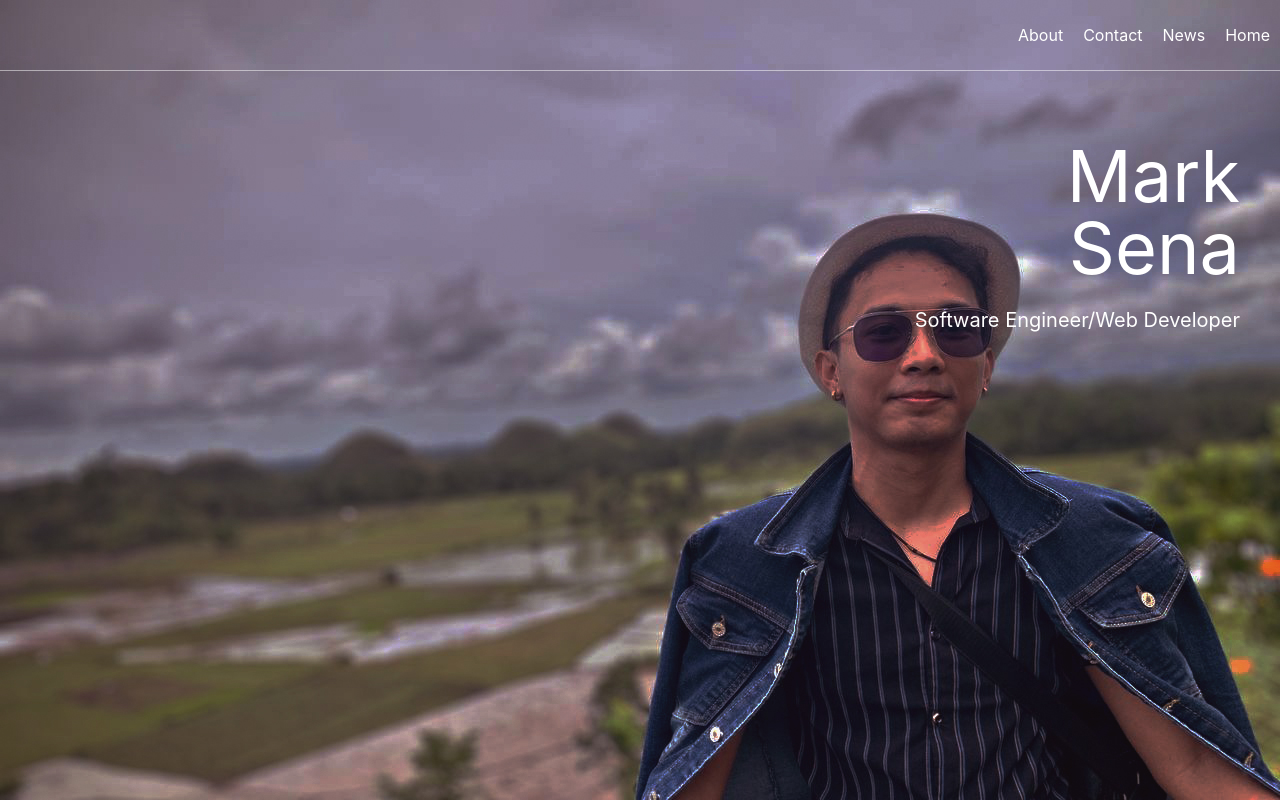
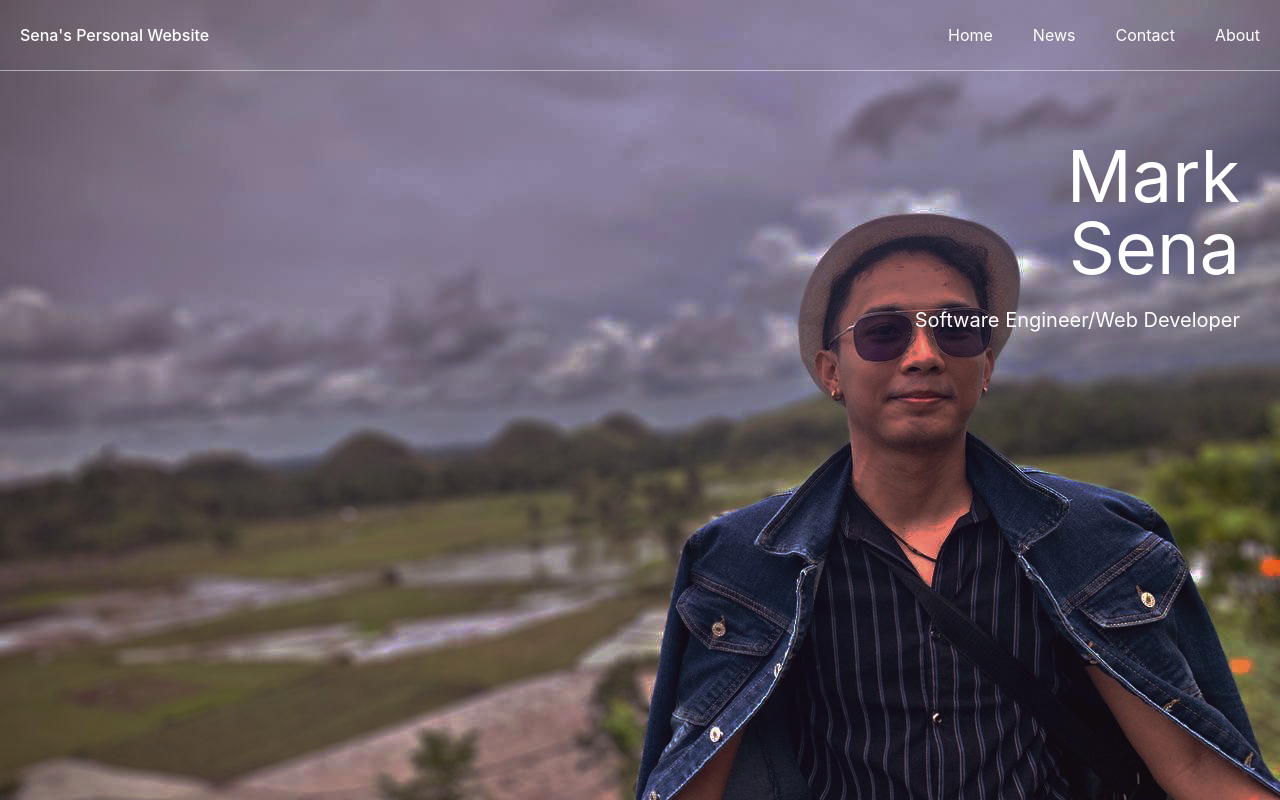
Before and after one commit to srphfthnd/johnmarksena, a React (Create React App) app: page / in a window 1280 px wide. Shown: the top 800 px of the page. Built offline with nearby package versions, Linux system fonts and the light colour scheme.

Commit message:
feature/1 added website title

```diff
--- a/src/components/navbar/Navbar.scss
+++ b/src/components/navbar/Navbar.scss
@@ -1,18 +1,34 @@
 :host {
     display: block;
+    font-family: Arial, Helvetica, sans-serif;
 }
+
+.nav-icon {
+    flex: 50%;
+
+    span {
+        float: left;
+        padding: 0 20px;
+        font-weight: 500;
+    }
+
+}
+
+.nav-selection {
+    flex: 50%;
 
     .nav-menu {
         right: 0;
         left: 0;
         top: 0;
         margin: 0;
+        float: right;
         list-style-type: none;
         vertical-align: middle;
 
         li {
-        float: right;
-        padding: 0 10px;
+            float: left;
+            padding: 0 20px;
 
             a {
                 text-decoration: none;
@@ -20,9 +36,11 @@
             }
         }
     }
+}
 
 .nav {
-    display: inline-block;
+    display: flex;
+    flex-direction: row;
     top: 0;
     position: fixed;
     background-color: rgba(255, 255, 255, .0);
@@ -36,7 +54,8 @@
 }
 
 .after-scroll {
-    display: inline-block;
+    display: flex;
+    flex-direction: row;
     top: 0;
     position: fixed;
     background-color: rgba(255, 255, 255, 1);
--- a/src/components/navbar/Navbar.tsx
+++ b/src/components/navbar/Navbar.tsx
@@ -1,5 +1,4 @@
 import React, { useEffect } from 'react';
-import { scryRenderedComponentsWithType } from 'react-dom/test-utils';
 import './Navbar.scss'
 
 function Navbar() {
@@ -10,12 +9,17 @@ function Navbar() {
 
     return ([
         <div className="nav">
+            <div className="nav-icon">
+                <span>Sena's Personal Website</span>
+            </div>
+            <div className="nav-selection">
                 <ul className="nav-menu">
                     <li><a href="#home">Home</a></li>
                     <li><a href="#news">News</a></li>
                     <li><a href="#contact">Contact</a></li>
                     <li><a href="#about">About</a></li>
                 </ul>
+            </div>
         </div>
     ]);
 }
@@ -33,7 +37,7 @@ const changeColorNavBar = () => {
             menuList.style.color = 'black';
             changeMenuOptionsColor(options, currentScrollHeight, maxScrollHeight);
 
-    } else if(currentScrollHeight === maxScrollHeight){
+    } else if(currentScrollHeight >= maxScrollHeight){
         navBar.classList.remove('after-scroll');
         changeMenuOptionsColor(options, currentScrollHeight, maxScrollHeight);
     }
@@ -41,6 +45,8 @@ const changeColorNavBar = () => {
 }
 
 const changeMenuOptionsColor = (options: HTMLCollection, currentScrollHeight: number, maxScrollHeight: number) => {
+    const title = document.querySelector(".nav-icon") as HTMLElement;
+    const span = title.querySelector('span');
     let aElem;
     let color;
 
@@ -51,6 +57,7 @@ const changeMenuOptionsColor = (options: HTMLCollection, currentScrollHeight: nu
         option = option as HTMLElement;
         aElem = option.querySelector('a');
         aElem != null && (aElem.style.color = color);
+        span != null && (span.style.color = color);
     }
 }
 
```
Lines whose indentation alone changed are shown as unchanged.
